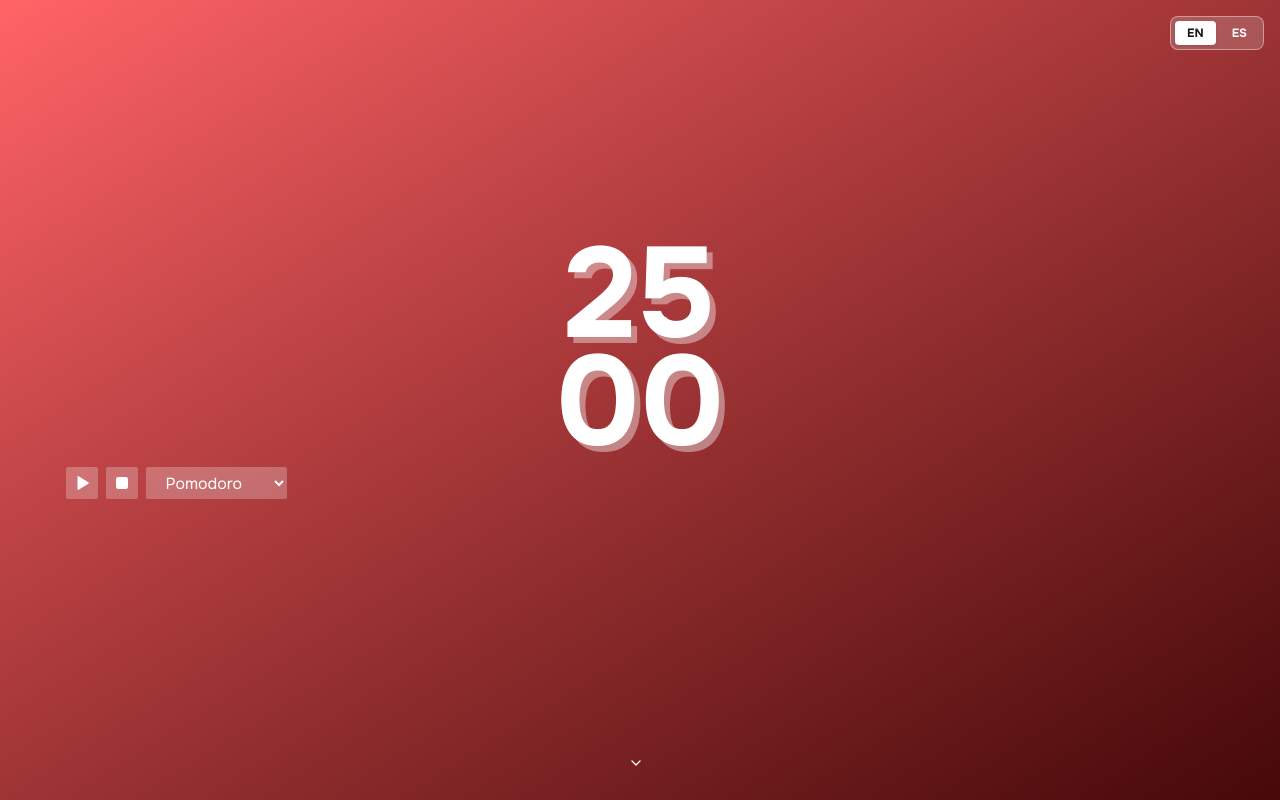
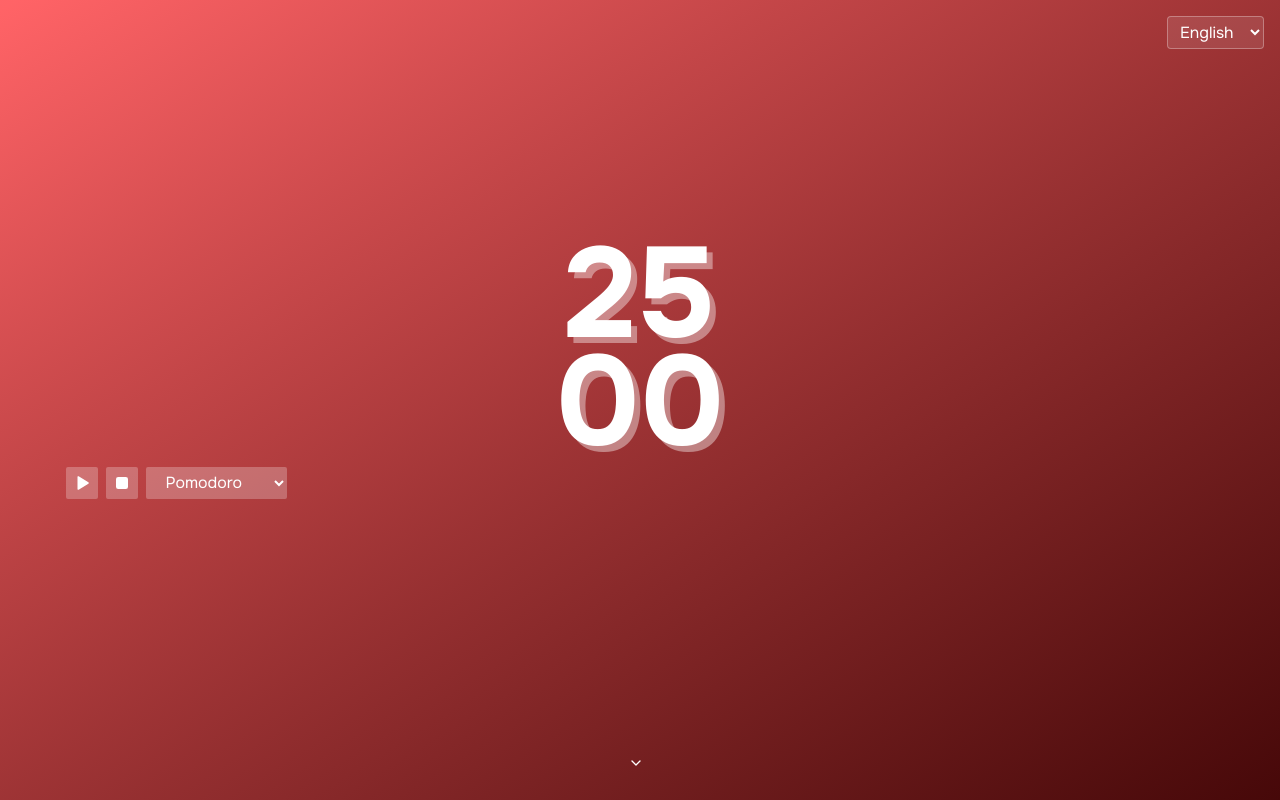
Before and after one commit to lui5gl/pomodoro-web-timer, a Next.js app: page / in a window 1280 px wide. Built offline with nearby package versions, Linux system fonts and the light colour scheme.

Commit message:
feat: refactor ChangeLang component to use a select dropdown for language selection

```diff
--- a/app/components/changeLang.tsx
+++ b/app/components/changeLang.tsx
@@ -1,31 +1,26 @@
-"use client";
-
 import { useLanguage } from "../context/LanguageContext";
 
-export default function ChangeLang() {
+export default function changeLanguage() {
   const { locale, setLocale } = useLanguage();
 
-  const buttonClass = (active: boolean) =>
-    `rounded px-3 py-1 text-xs font-bold transition-all duration-200 ${
-      active
-        ? "bg-white text-neutral-900 shadow-sm"
-        : "text-neutral-50 hover:bg-white/20"
-    }`;
+  const handleLanguageChange = (e: React.ChangeEvent<HTMLSelectElement>) => {
+    setLocale(e.target.value as "en" | "es");
+  };
 
   return (
-    <div className="ml-auto flex w-fit items-center gap-1 rounded-lg border border-white/40 bg-neutral-200/20 p-1 backdrop-blur-sm">
-      <button
-        onClick={() => setLocale("en")}
-        className={buttonClass(locale === "en")}
-      >
-        EN
-      </button>
-      <button
-        onClick={() => setLocale("es")}
-        className={buttonClass(locale === "es")}
-      >
-        ES
-      </button>
-    </div>
+    <select
+      name="language"
+      id="language-select"
+      value={locale}
+      onChange={handleLanguageChange}
+      className="ml-auto w-fit rounded border border-white/30 bg-white/10 px-2 py-1 text-white hover:bg-white/20 focus:ring-2 focus:ring-white/50 focus:outline-none"
+    >
+      <option value="en" className="text-black">
+        English
+      </option>
+      <option value="es" className="text-black">
+        Español
+      </option>
+    </select>
   );
 }
```
